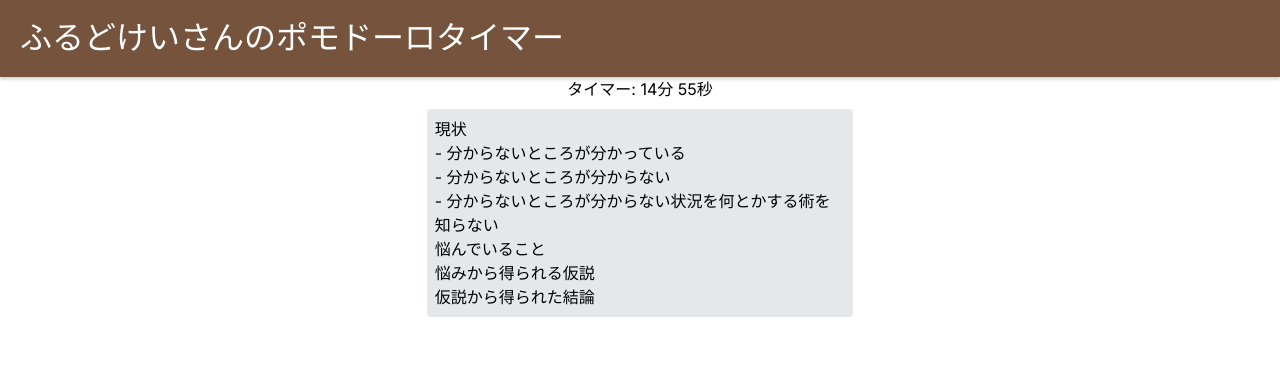
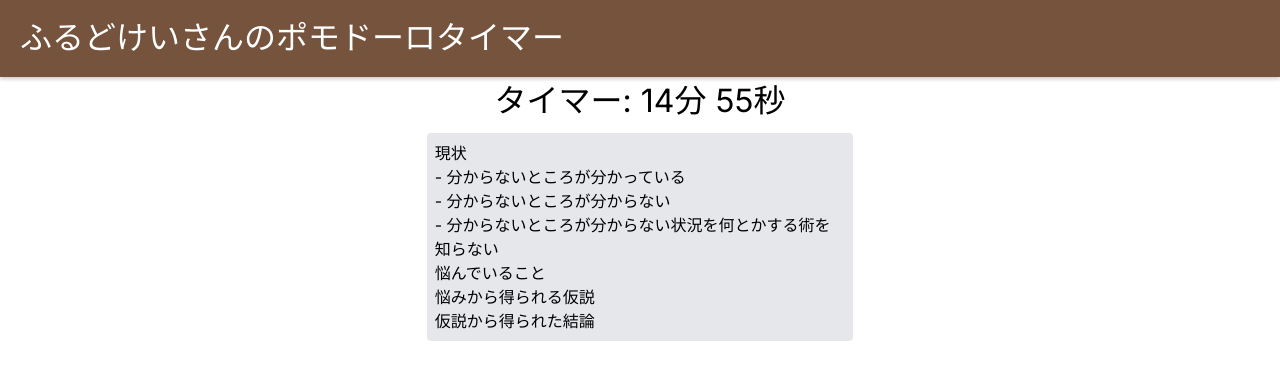
Before and after one commit to scla-sagauniv/univ_debut, a Next.js app in the folder frontend/pomodoro/: page /playTimer in a window 1280 px wide. Shown: the top 380 px of the page. Built offline with nearby package versions, Linux system fonts and the light colour scheme.

Commit message:
[add]timer size up

```diff
--- a/frontend/pomodoro/components/Timer.js
+++ b/frontend/pomodoro/components/Timer.js
@@ -26,7 +26,7 @@ const Timer = () => {
 
   return (
     <div>
-      <h2>タイマー: {minuteCount}分 {secondCount}秒</h2>
+      <h2 style={{ fontSize: '2rem' }}>タイマー: {minuteCount}分 {secondCount}秒</h2>
     </div>
   );
 };
```
